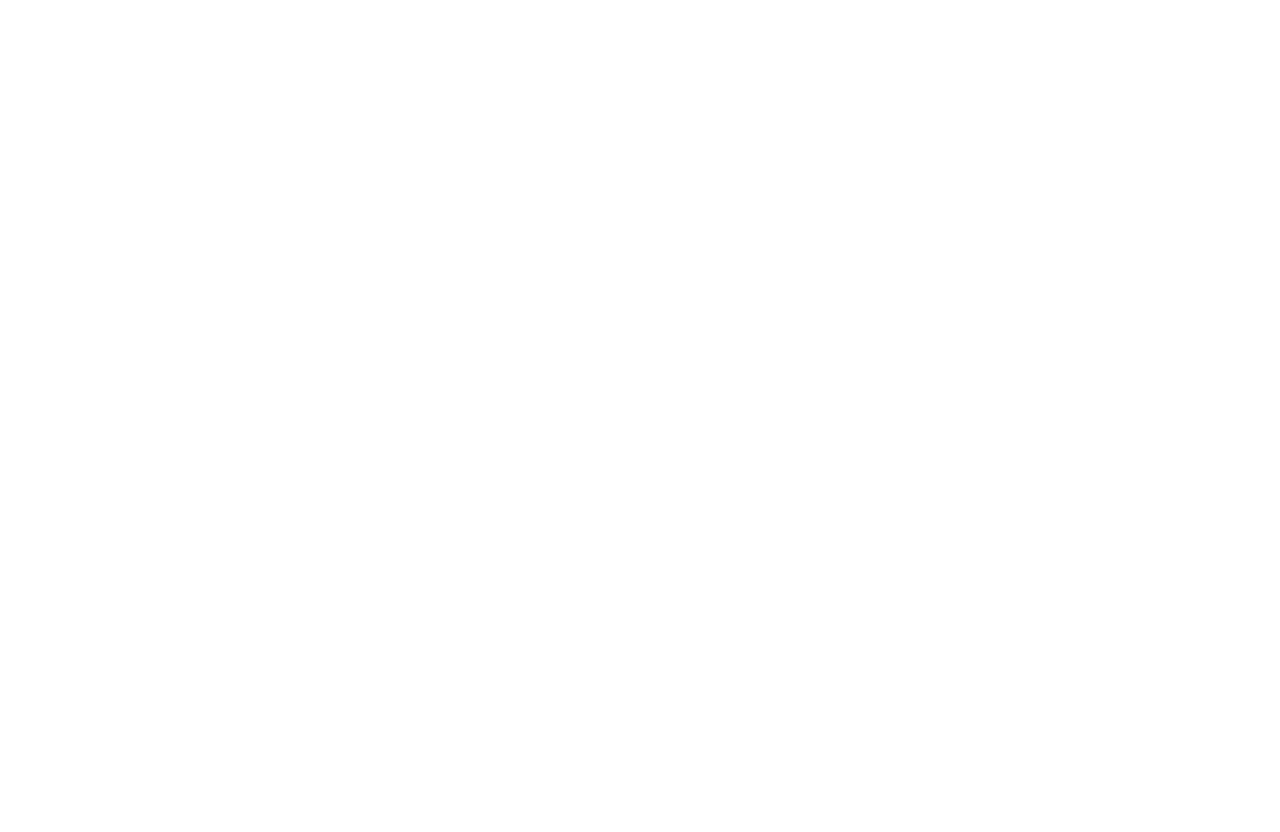
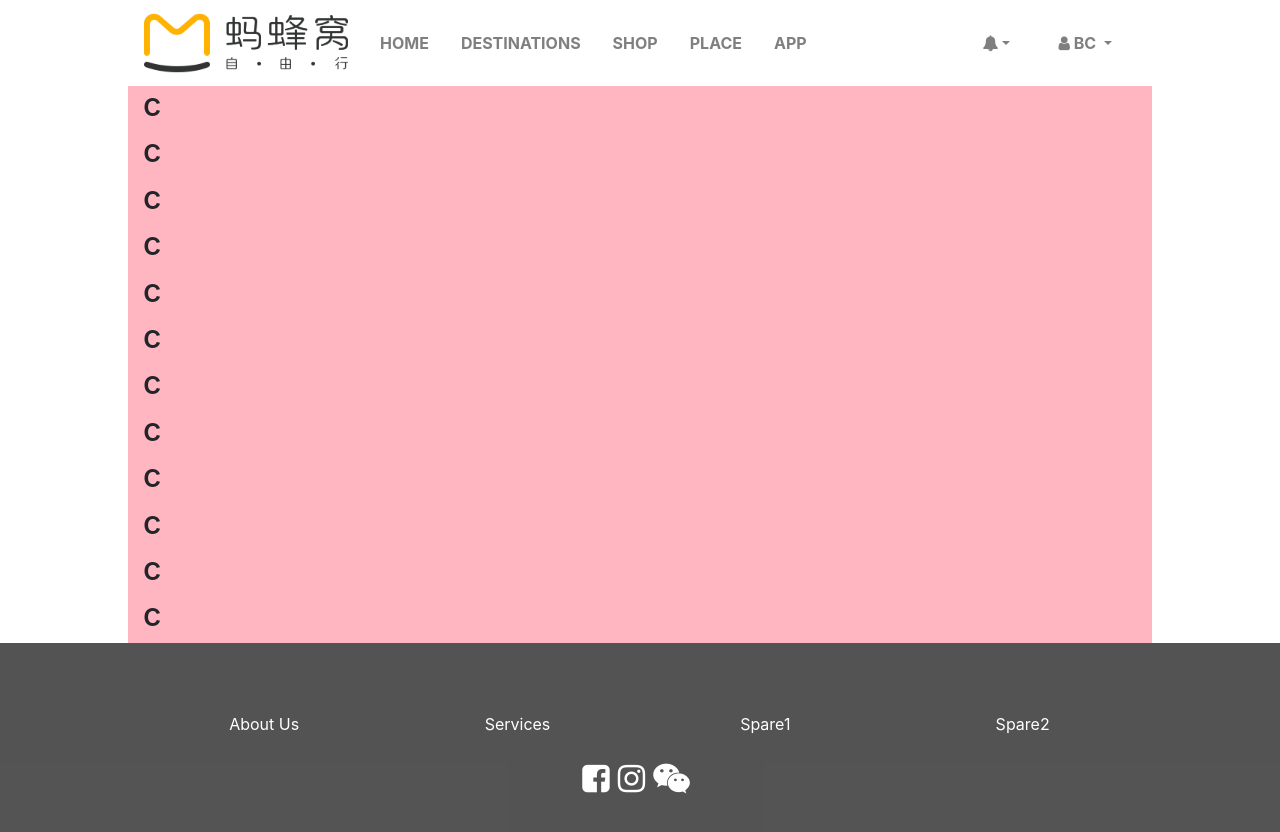
Before and after one commit to jacobbiannz/SNOW_BC_WEBSPA, an Angular app: page /destination in a window 1280 px wide. Before the commit this address led to /. Shown: the top 832 px of the page. Before the commit the page ends 800 px from the top, so only its background shows below. Built offline with nearby package versions, Linux system fonts and the light colour scheme.

Commit message:
destination

```diff
--- a/src/app/website/destination/destination.component.html
+++ b/src/app/website/destination/destination.component.html
@@ -1,3 +1,18 @@
-<p>
-  destination works!
-</p>
+<div>
+    <div class="row destinationmain">
+        <div class="col-md-12">
+            <h2>c</h2>
+            <h2>c</h2>
+            <h2>c</h2>
+            <h2>c</h2>
+            <h2>c</h2>
+            <h2>c</h2>
+            <h2>c</h2>
+            <h2>c</h2>
+            <h2>c</h2>
+            <h2>c</h2>
+            <h2>c</h2>
+            <h2>c</h2>
+        </div>
+    </div>
+</div>
--- a/src/app/website/destination/destination.component.scss
+++ b/src/app/website/destination/destination.component.scss
@@ -0,0 +1,26 @@
+@import '../../variables';
+
+.destinationmain{
+    width: $media-screen-m;
+    margin: auto;
+    background-color: lightpink;
+    //padding: 16px;
+
+    // .destinationmainc1{
+    //     padding: 16px;
+
+    //     background-color: pink;
+    //     //margin: 16px;
+    // }
+
+
+    // .destinationmainc2{
+
+    //     padding: 16px 0px;
+    //     background-color: palevioletred;
+
+    //     @media screen and (max-width: $media-screen-s){
+    //         padding:16px;
+    //     }
+    // }
+}
--- /dev/null
+++ b/src/app/website/destination/destination.module.ts
@@ -0,0 +1,18 @@
+import { NgModule } from '@angular/core';
+import { CommonModule } from '@angular/common';
+import { NgbCarouselModule } from '@ng-bootstrap/ng-bootstrap';
+
+import { DestinationRoutingModule } from './destination-routing.module';
+import { DestinationComponent } from './destination.component';
+
+@NgModule({
+    imports: [
+        CommonModule,
+        NgbCarouselModule.forRoot(),
+        DestinationRoutingModule,
+    ],
+    declarations: [
+        DestinationComponent,
+    ]
+})
+export class DestinationModule {}
--- a/src/app/website/header/header.component.html
+++ b/src/app/website/header/header.component.html
@@ -16,7 +16,9 @@
                 {{ 'Home' }}
             </a>
 
-            <a class="nav-item nav-link" href="#"> Destinations </a>
+            <a routerLink="/destination" [routerLinkActive]="['router-link-active']" class="nav-item nav-link">
+                {{ 'Destinations' }}
+            </a>
 
             <a class="nav-item nav-link" href="#"> Shop </a>
 
--- a/src/app/website/website-routing.module.ts
+++ b/src/app/website/website-routing.module.ts
@@ -9,7 +9,7 @@
         children: [
             { path: '', redirectTo: 'home', pathMatch: 'full' },
             { path: 'home', loadChildren: './home/home.module#HomeModule' },
-            // { path: 'charts', loadChildren: './charts/charts.module#ChartsModule' },
+            { path: 'destination', loadChildren: './destination/destination.module#DestinationModule' },
             // { path: 'tables', loadChildren: './tables/tables.module#TablesModule' },
             // { path: 'forms', loadChildren: './form/form.module#FormModule' },
             // { path: 'bs-element', loadChildren: './bs-element/bs-element.module#BsElementModule' },
--- a/src/app/website/website.module.ts
+++ b/src/app/website/website.module.ts
@@ -7,7 +7,7 @@
 import { WebsiteComponent } from './website.component';
 import { HeaderComponent } from './header/header.component';
 import { FooterComponent } from './footer/footer.component';
-import { DestinationComponent } from './destination/destination.component';
+
 
 @NgModule({
     imports: [
@@ -16,6 +16,6 @@
         //TranslateModule,
         NgbDropdownModule.forRoot()
     ],
-    declarations: [WebsiteComponent, HeaderComponent, FooterComponent, DestinationComponent]
+    declarations: [WebsiteComponent, HeaderComponent, FooterComponent]
 })
 export class WebsiteModule {}
```
Also changed, not shown: src/app/website/destination/destination-routing.module.ts (added, +16 -0 lines), 35 other files (tests, documents, lock files or other folders).
